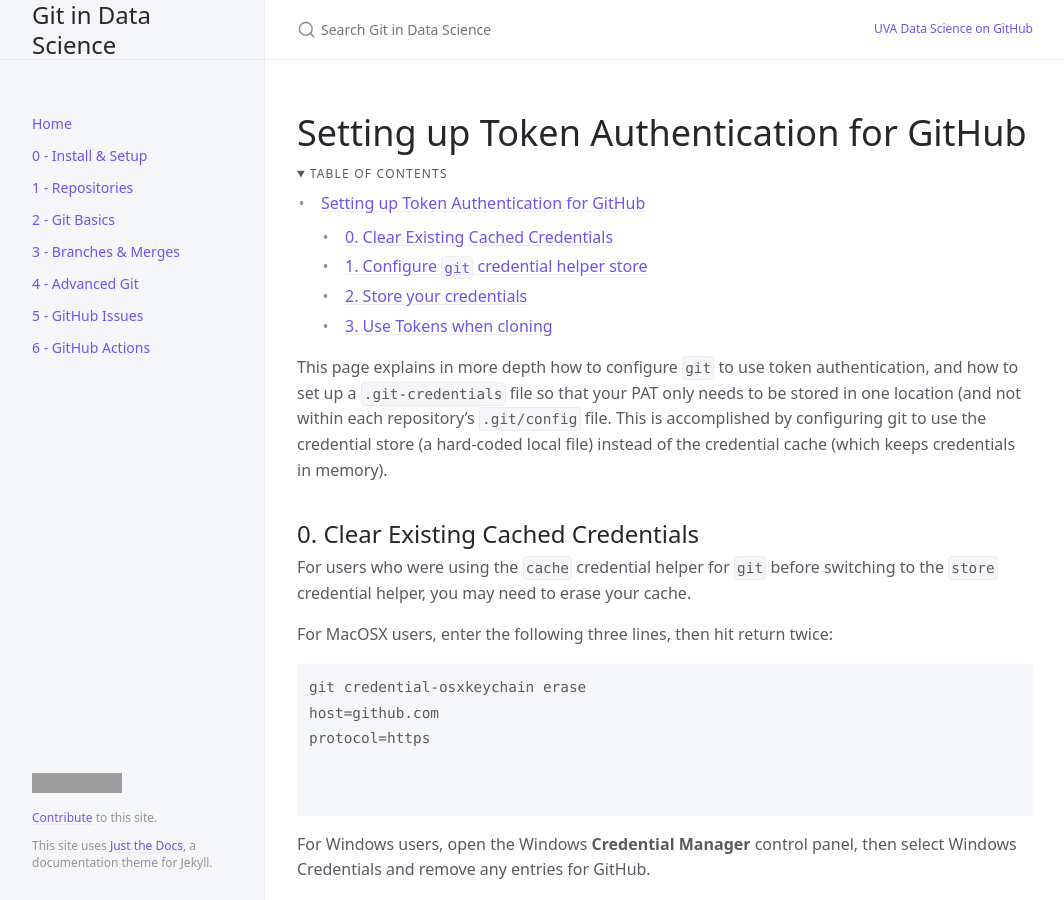
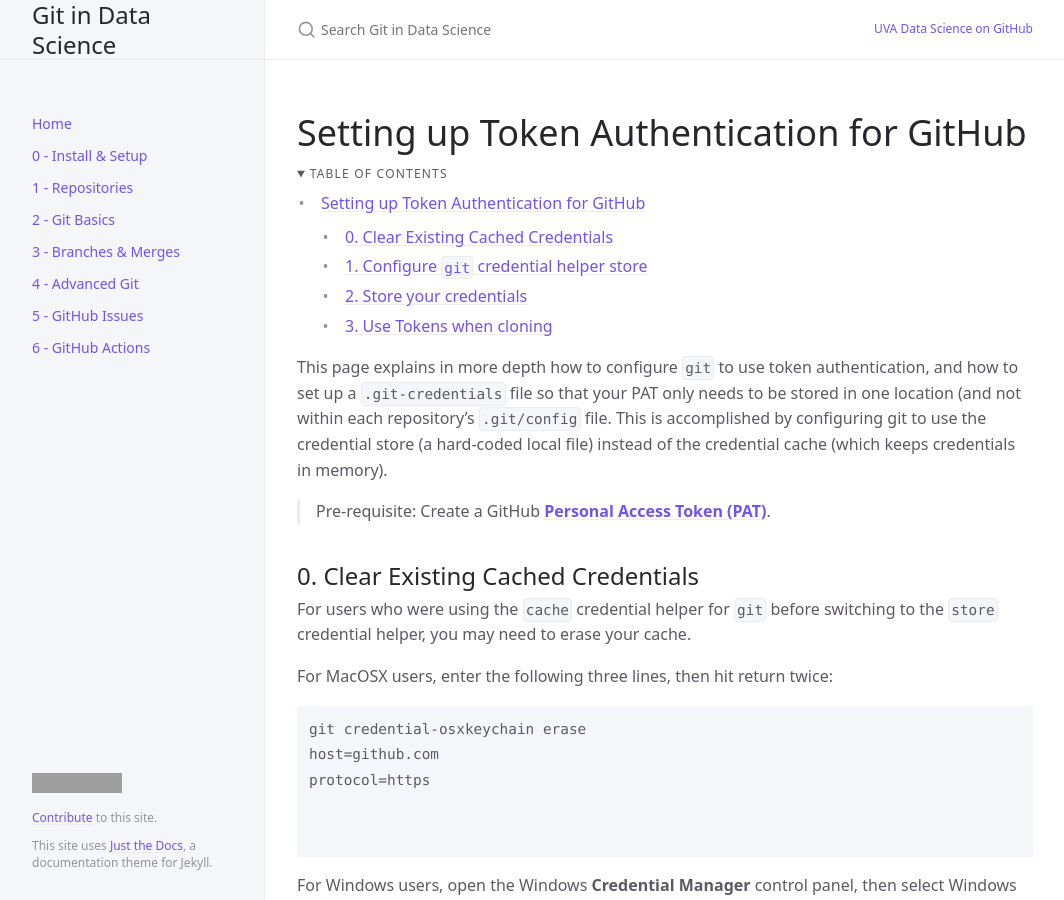
Before and after one commit to UVADS/git-basics, a Jekyll site: the page built from docs/token-authentication.md, in a window 1280 px wide and 900 px high. Shown: the whole window, without its empty margins (107-1171 px from the left). Built offline with Jekyll 4.4.1, drawn with Linux system fonts in a browser that asks for light colours; cached includes are drawn as plain includes; grey boxes are pictures that could not be loaded.

Commit message:
Adding token link

```diff
--- a/docs/token-authentication.md
+++ b/docs/token-authentication.md
@@ -18,6 +18,8 @@ last_modified_date: "2024-09-23 02:13AM"
 </details>
 
 This page explains in more depth how to configure `git` to use token authentication, and how to set up a `.git-credentials` file so that your PAT only needs to be stored in one location (and not within each repository's `.git/config` file. This is accomplished by configuring git to use the credential store (a hard-coded local file) instead of the credential cache (which keeps credentials in memory).
+
+> Pre-requisite: Create a GitHub [**Personal Access Token (PAT)**](https://github.com/settings/tokens).
 
 ## 0. Clear Existing Cached Credentials
 
```
